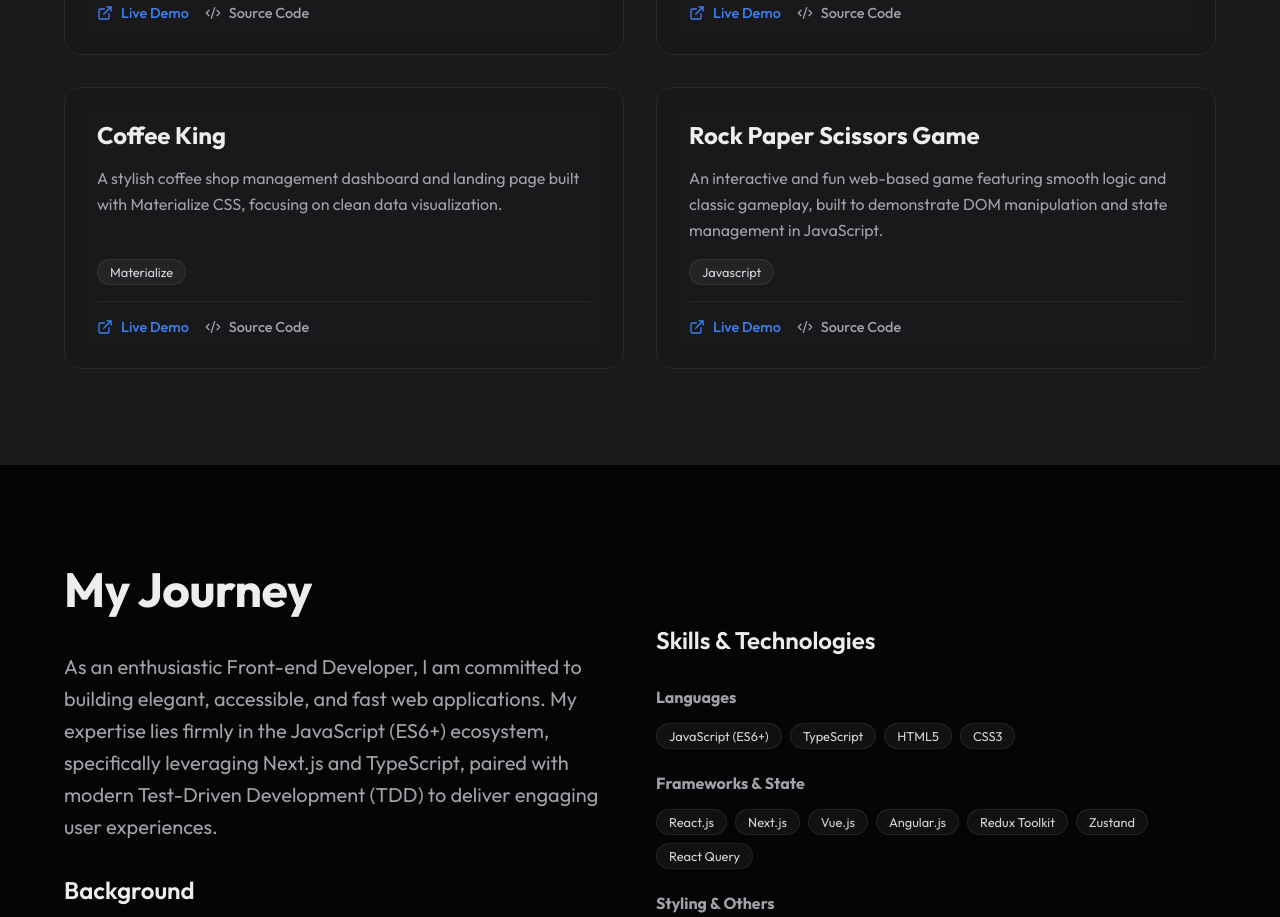
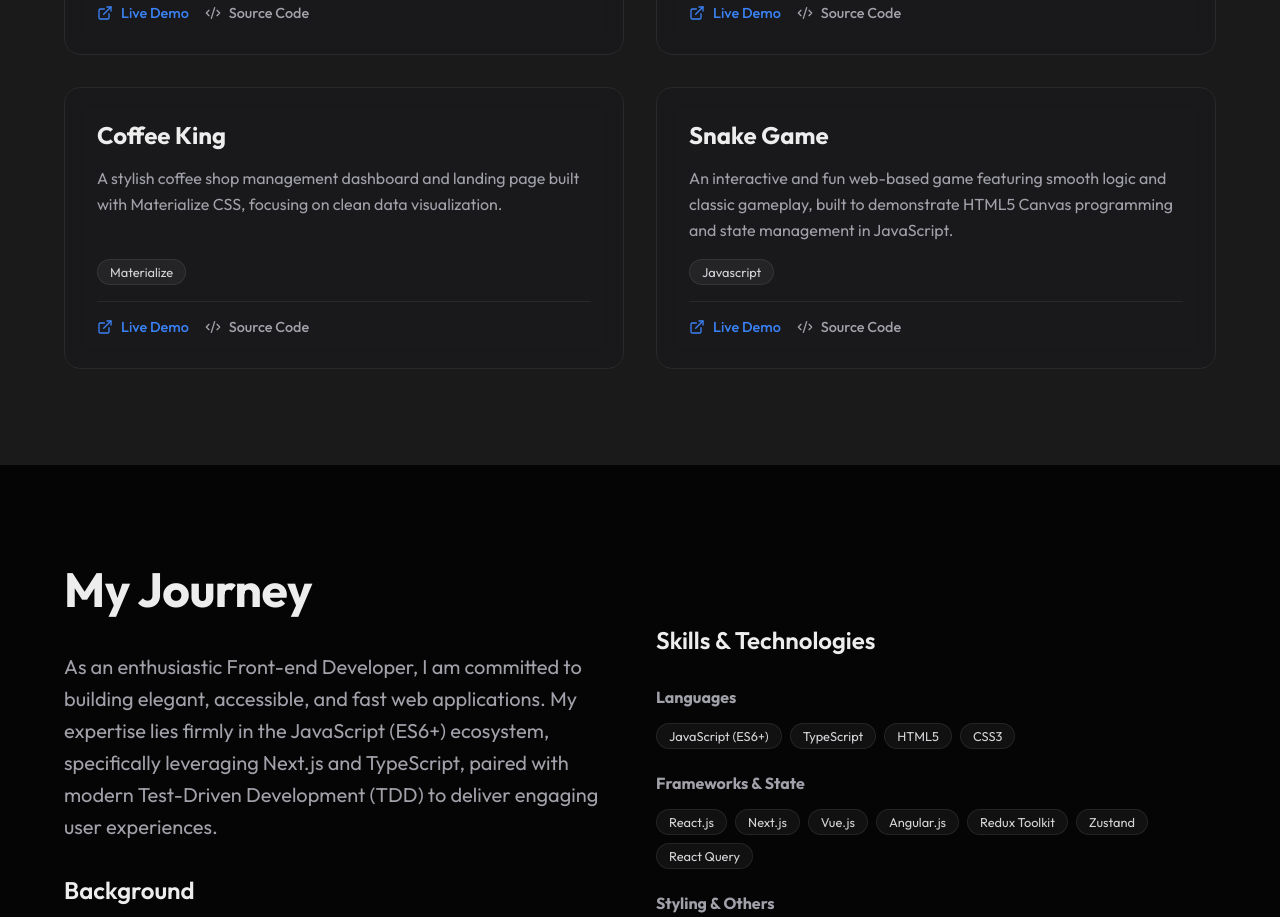
Before and after one commit to GustiCahya/KodeCahya, a Next.js app: page / in a window 1280 px wide. Shown: the part 1340-2257 px from the top of the page. Built offline with nearby package versions, Linux system fonts and the light colour scheme.

Commit message:
chore: update portfolio content and project descriptions

```diff
--- a/src/app/page.tsx
+++ b/src/app/page.tsx
@@ -103,10 +103,10 @@ export default function Home() {
                   tags: ['Materialize']
                 },
                 {
-                  title: 'Rock Paper Scissors Game',
-                  desc: 'An interactive and fun web-based game featuring smooth logic and classic gameplay, built to demonstrate DOM manipulation and state management in JavaScript.',
-                  live: 'https://guntingbatukertas.netlify.app/',
-                  code: 'https://github.com/GustiCahya/rockpaperscissors',
+                  title: 'Snake Game',
+                  desc: 'An interactive and fun web-based game featuring smooth logic and classic gameplay, built to demonstrate HTML5 Canvas programming and state management in JavaScript.',
+                  live: 'https://ular.netlify.app/',
+                  code: 'https://github.com/GustiCahya/SnakeGame',
                   tags: ['Javascript']
                 }
               ].map((project, idx) => (
```
